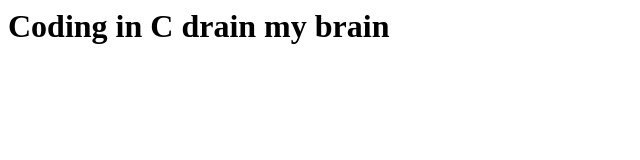
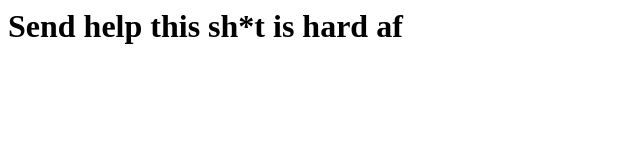
Before and after one commit to Academic-Research-Projects/cherokee, a plain HTML site: page test_files/index.html in a window 1280 px wide. Shown: the whole page, without its empty margins (0-640 px from the left). Drawn offline with Linux system fonts and the light colour scheme.

```diff
--- a/test_files/index.html
+++ b/test_files/index.html
@@ -1 +1 @@
-<h1>Coding in C drain my brain</h1>
+<h1>Send help this sh*t is hard af</h1>
```
Also changed, not shown: 1 other file.
